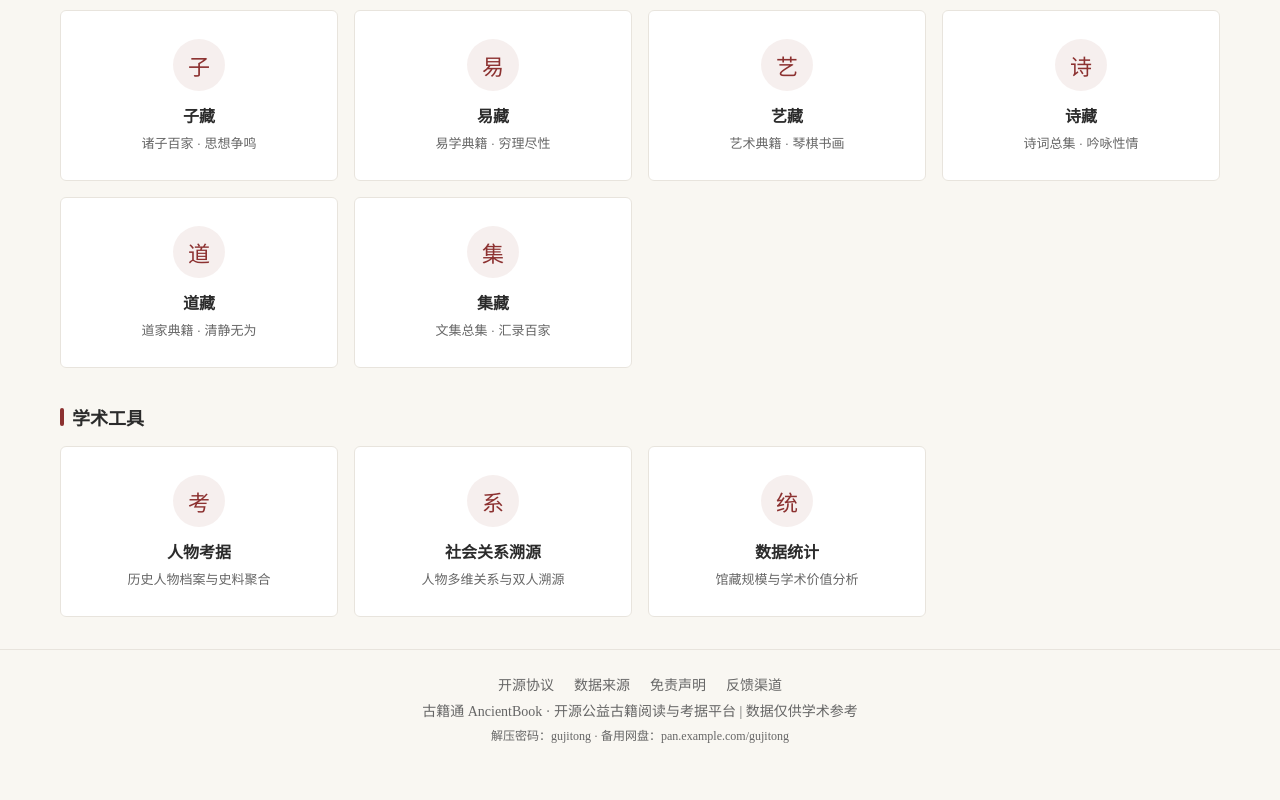
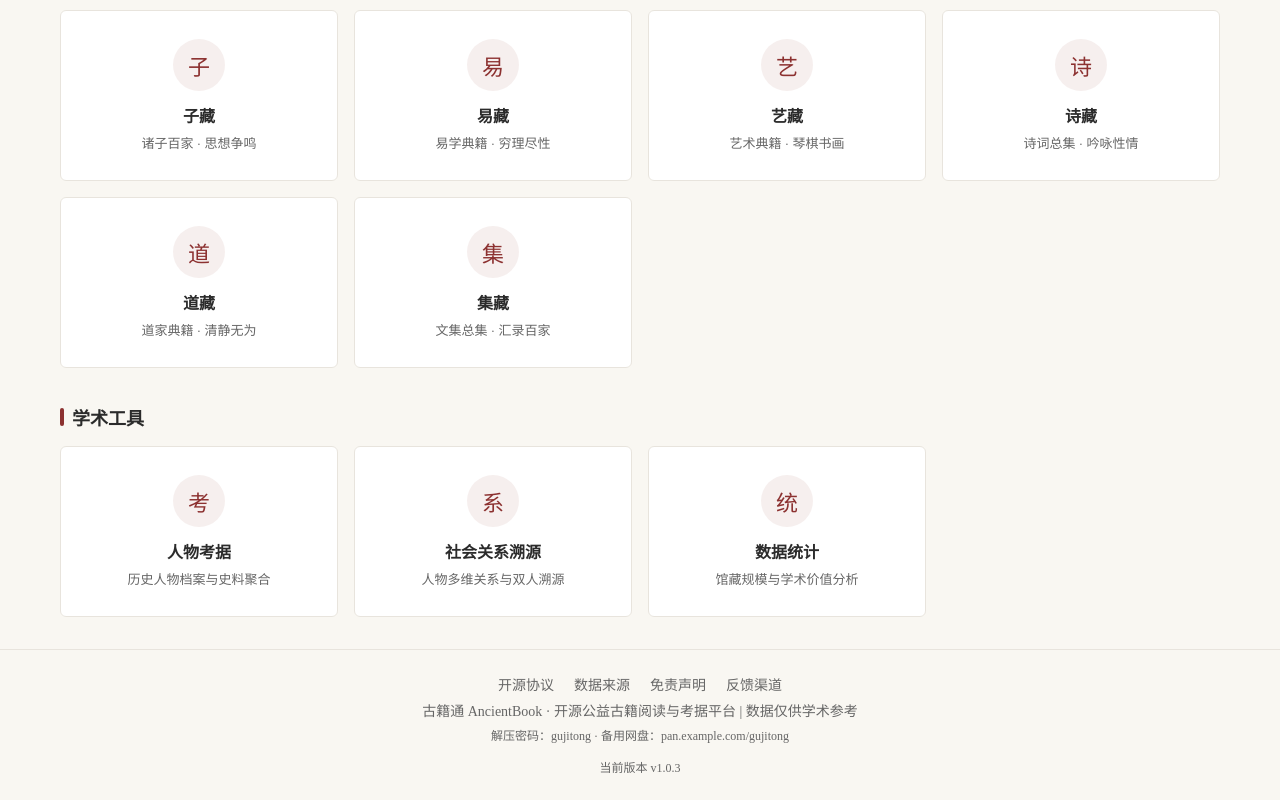
Before and after one commit to sutchan/ancient-book-lib, a Next.js app: page / in a window 1280 px wide. Shown: the part 708-1508 px from the top of the page. Before the commit the page ends 1476 px from the top, so only its background shows below. Built offline with nearby package versions, Linux system fonts and the light colour scheme.

Commit message:
chore: release v1.0.3, update docs and add sync script
1. 更新版本号到v1.0.3并补充CHANGELOG
2. 新增版本同步脚本，批量更新隐私相关文档表述
3. 调整未发布版本对比链接指向v1.0.3

```diff
--- a/components/Footer.tsx
+++ b/components/Footer.tsx
@@ -1,8 +1,12 @@
+// components/Footer.tsx v1.0.3
 import Link from "next/link";
+
+// 应用版本单一来源为 package.json，构建时由 Next.js 内联该环境变量。
+const APP_VERSION = process.env.npm_package_version || "1.0.3";
 
 export default function Footer() {
   return (
-    <footer className="footer">
+    <footer className="footer" id="site-footer">
       <div className="footer-inner">
         <div className="foot-links">
           <Link href="/help">开源协议</Link>
@@ -12,6 +16,9 @@ export default function Footer() {
         </div>
         <p>古籍通 AncientBook · 开源公益古籍阅读与考据平台 | 数据仅供学术参考</p>
         <p style={{ fontSize: 12 }}>解压密码：gujitong · 备用网盘：pan.example.com/gujitong</p>
+        <p className="footer-version" style={{ fontSize: 12, color: "var(--color-text-secondary)", marginTop: 8 }}>
+          当前版本 v{APP_VERSION}
+        </p>
       </div>
     </footer>
   );
--- a/package.json
+++ b/package.json
@@ -1,6 +1,6 @@
 {
   "name": "ancient-book-lib",
-  "version": "1.0.2",
+  "version": "1.0.3",
   "private": true,
   "description": "古籍通 AncientBook 开源古籍文献检索阅读平台（纯静态无数据库架构）",
   "scripts": {
```
Also changed, not shown: .codebuddy/memory/2026-09-07.md, 2 other files (tests, documents, lock files or other folders).
